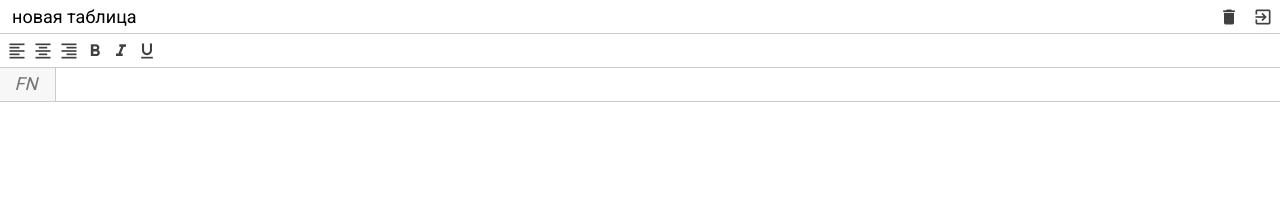
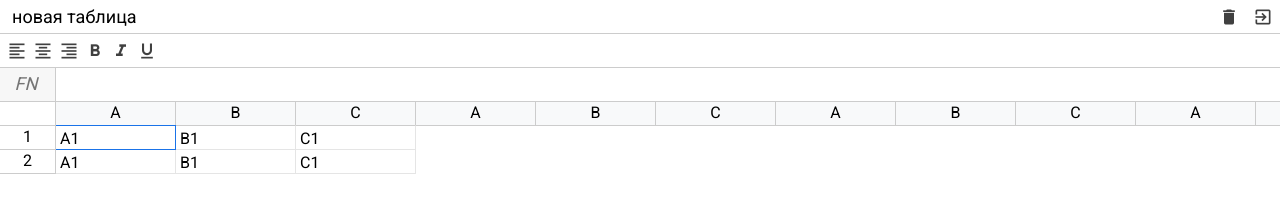
Before and after one commit to feisk/pure-js-excel, a website built with webpack: page src/index.html in a window 1280 px wide. Built offline with nearby package versions, Linux system fonts and the light colour scheme.

Commit message:
table layout styles

```diff
--- a/src/index.html
+++ b/src/index.html
@@ -53,7 +53,55 @@
             </div>
           </div>
 
-          <div class="excel__table"></div>
+          <div class="excel__table">
+            <div class="row">
+              <div class="row-info">
+                <div class="row-info-inner"></div>
+              </div>
+              <div class="row-data">
+                <div class="column">A</div>
+                <div class="column">B</div>
+                <div class="column">C</div>
+                <div class="column">A</div>
+                <div class="column">B</div>
+                <div class="column">C</div>
+                <div class="column">A</div>
+                <div class="column">B</div>
+                <div class="column">C</div>
+                <div class="column">A</div>
+                <div class="column">B</div>
+                <div class="column">C</div>
+                <div class="column">A</div>
+                <div class="column">B</div>
+                <div class="column">C</div>
+                <div class="column">A</div>
+                <div class="column">B</div>
+                <div class="column">C</div>
+              </div>
+            </div>
+
+            <div class="row">
+              <div class="row-info">
+                <div class="row-info-inner">1</div>
+              </div>
+              <div class="row-data">
+                <div class="cell selected">A1</div>
+                <div class="cell">B1</div>
+                <div class="cell">C1</div>
+              </div>
+            </div>
+
+            <div class="row">
+              <div class="row-info">
+                <div class="row-info-inner">2</div>
+              </div>
+              <div class="row-data">
+                <div class="cell">A1</div>
+                <div class="cell">B1</div>
+                <div class="cell">C1</div>
+              </div>
+            </div>
+          </div>
         </div>
       </div>
     </main>
--- a/src/scss/_mixins.scss
+++ b/src/scss/_mixins.scss
@@ -1,11 +1,11 @@
-@mixin topBlock($topOffset: 0) {
+@mixin topBlock($topOffset: 0, $height: $top_block_height) {
   position: absolute;
   top: $topOffset;
   left: 0;
   right: 0;
   display: flex;
   align-items: center;
-  height: $top_block_height;
+  height: $height;
   padding: 4px;
   border-bottom: 1px solid $border_color;
 }
@@ -50,11 +50,11 @@
     transition: 100ms ease border-color;
 
     &:hover {
-      border-color: #e5e5e5;
+      border-color: $border-color-light;
     }
 
     &:focus {
-      border: 2px solid #1a73e8;
+      border: 2px solid $border-color-active;
       margin: -1px;
       border-radius: 4px;
     }
--- a/src/scss/_variables.scss
+++ b/src/scss/_variables.scss
@@ -1,2 +1,9 @@
 $top_block_height: 34px;
+
 $border_color: #ccc;
+$border-color-light: #e5e5e5;
+$border-color-active: #1a73e8;
+
+$row-height: 24px;
+$info-ceil-width: 56px;
+$ceil-width: 120px;
--- a/src/scss/base.scss
+++ b/src/scss/base.scss
@@ -15,3 +15,9 @@ button {
   appearance: none;
   outline: none;
 }
+
+.excel {
+  position: relative;
+  width: 100%;
+  min-height: 100vh;
+}
--- a/src/scss/layout/formula.scss
+++ b/src/scss/layout/formula.scss
@@ -10,7 +10,7 @@
     display: flex;
     align-items: center;
     justify-content: center;
-    width: 56px;
+    width: $info-ceil-width;
     margin: auto;
     padding-right: 3px;
     font-size: 18px;
@@ -26,7 +26,7 @@
   .input {
     @include input($withHover: false);
     width: 100%;
-    padding-left: 56px;
+    padding-left: $info-ceil-width;
     caret-color: #757575;
     pointer-events: auto;
 
--- a/src/scss/layout/table.scss
+++ b/src/scss/layout/table.scss
@@ -1,2 +1,74 @@
 .excel__table {
+  @include topBlock($top_block_height * 3, 100%);
+  flex-direction: column;
+  align-items: flex-start;
+  padding: 0;
+  border: none;
+  overflow-x: auto;
+
+  .row {
+    position: relative;
+    display: flex;
+    min-width: 100%;
+    height: $row-height;
+    padding-left: $info-ceil-width;
+
+    &-info {
+      position: absolute;
+      top: 0;
+      left: 0;
+      z-index: 2;
+
+      &-inner {
+        position: fixed;
+        display: flex;
+        justify-content: center;
+        align-items: center;
+        width: $info-ceil-width;
+        height: $row-height;
+        border-bottom: 1px solid $border_color;
+        border-right: 1px solid $border_color;
+        background-color: #fff;
+      }
+    }
+
+    &-data {
+      display: flex;
+      flex-grow: 1;
+    }
+
+    .column {
+      display: flex;
+      justify-content: center;
+      align-items: center;
+      background-color: #f8f9fa;
+      width: $ceil-width;
+      min-width: $info-ceil-width;
+      border-bottom: 1px solid $border_color;
+      border-right: 1px solid $border_color;
+    }
+
+    .cell {
+      width: calc(#{$ceil-width} + 1px);
+      min-width: $info-ceil-width;
+      padding: 4px;
+      border-top: 1px solid transparent;
+      border-left: 1px solid transparent;
+      border-bottom: 1px solid $border-color-light;
+      border-right: 1px solid $border-color-light;
+      transition: 100ms ease border-color;
+      margin: -1px 0 0 -1px;
+
+      &:hover {
+        border-color: $border-color;
+      }
+
+      &:focus,
+      &.selected {
+        position: relative;
+        z-index: 1;
+        border-color: $border-color-active;
+      }
+    }
+  }
 }
```
